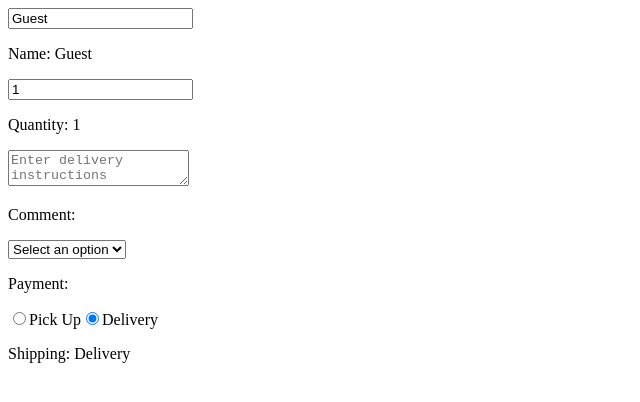
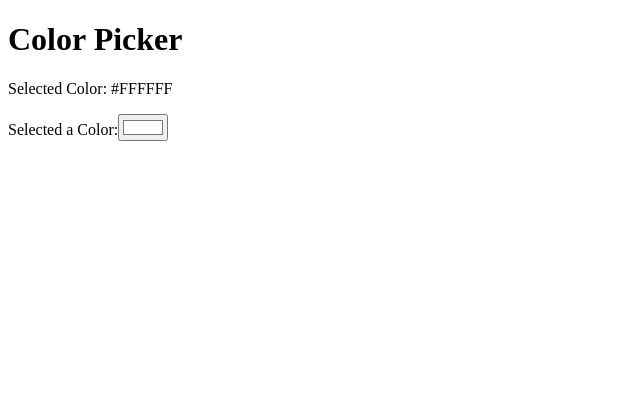
Before and after one commit to Alejandrocsdev/reactPractice, a React (Vite) app: page / in a window 1280 px wide. Shown: the top 402 px of the page, without its empty margins (0-640 px from the left). Built offline with nearby package versions, Linux system fonts and the light colour scheme.

Commit message:
practice 10

```diff
--- /dev/null
+++ b/src/10/App.jsx
@@ -0,0 +1,10 @@
+import ColorPicker from './ColorPicker.jsx'
+function App() {
+  return (
+    <>
+      <ColorPicker />
+    </>
+  )
+}
+
+export default App
--- /dev/null
+++ b/src/10/ColorPicker.jsx
@@ -0,0 +1,23 @@
+import React, { useState } from 'react'
+
+function ColorPicker() {
+
+  const [color, setColor] = useState('#FFFFFF')
+
+  function handleColorChange(e) {
+    const target = e.target
+    setColor(target.value)
+  }
+
+  return (
+    <div className="color-picker-container">
+      <h1>Color Picker</h1>
+      <div className="color-display" style={{ backgroundColor: color }}>
+        <p>Selected Color: {color}</p>
+      </div>
+      <label>Selected a Color:</label>
+      <input type="color" value={color} onChange={handleColorChange} />
+    </div>
+  )
+}
+export default ColorPicker
--- a/src/main.jsx
+++ b/src/main.jsx
@@ -1,6 +1,6 @@
 import React from 'react'
 import ReactDOM from 'react-dom/client'
-import App from './09/App.jsx'
+import App from './10/App.jsx'
 import './index.css'
 
 ReactDOM.createRoot(document.getElementById('root')).render(
```
Also changed, not shown: src/note.txt.
